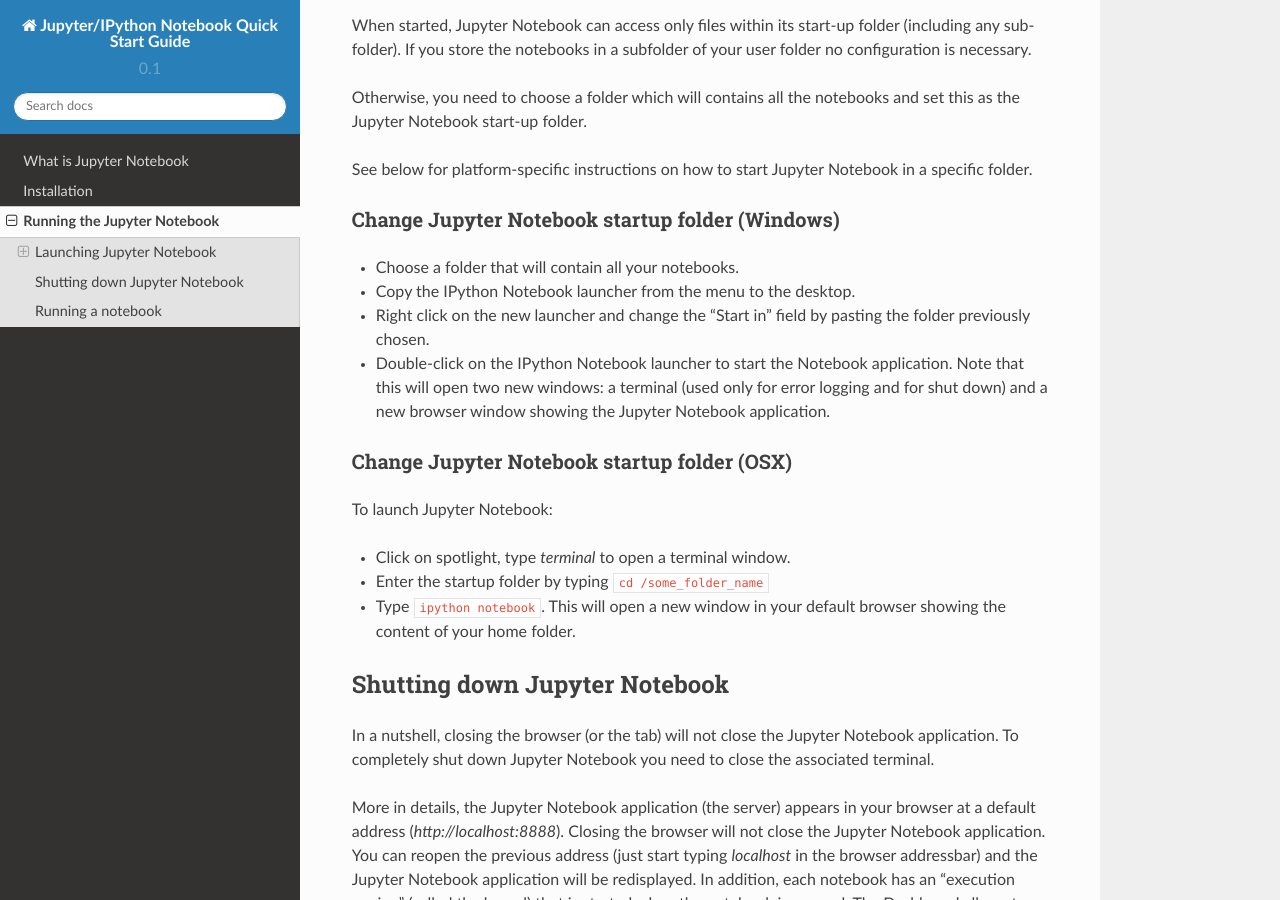
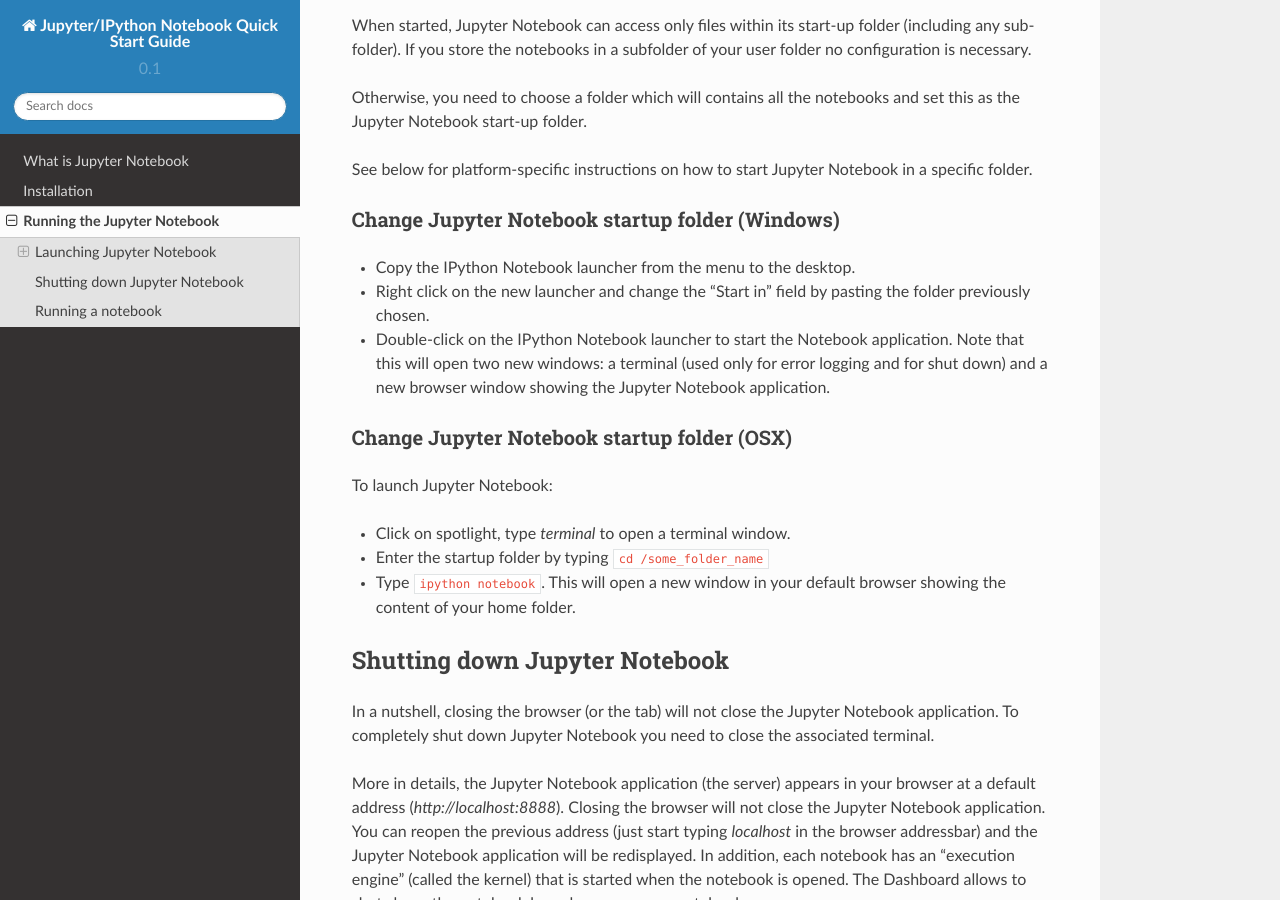
Before and after one commit to tritemio/jupyter_notebook_beginner_guide, a Sphinx documentation site: the page built from docs/execute.rst, in a window 1280 px wide and 900 px high, scrolled down 413 px. Built offline with Sphinx 7.4.7 and the Read the Docs theme 2.0.0, drawn with Linux system fonts in a browser that asks for light colours.

Commit message:
Remove redundant point

```diff
--- a/docs/execute.rst
+++ b/docs/execute.rst
@@ -26,8 +26,6 @@
 
 Change Jupyter Notebook startup folder (Windows)
 ''''''''''''''''''''''''''''''''''''''''''''''''
-
-- Choose a folder that will contain all your notebooks.
 
 - Copy the IPython Notebook launcher from the menu to the desktop.
 
```
